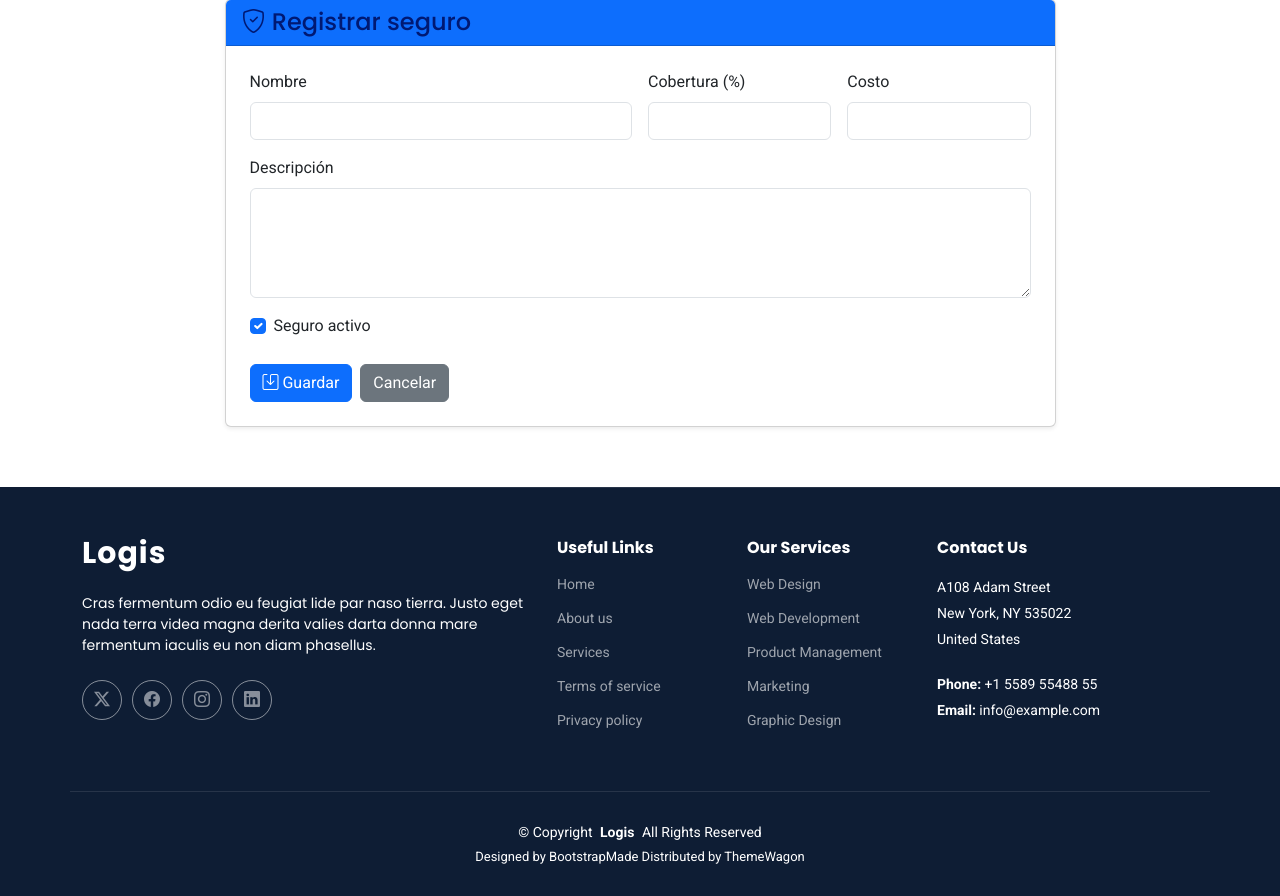
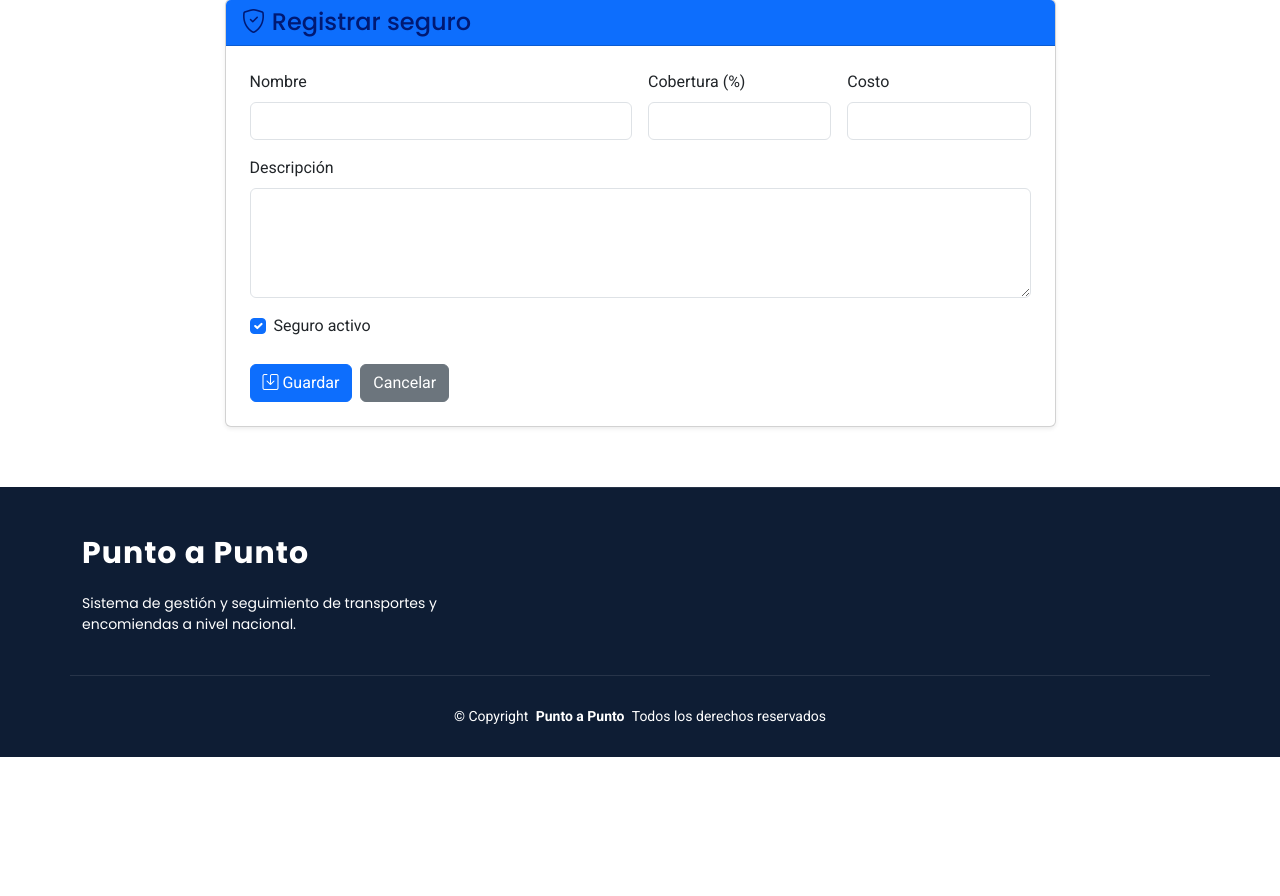
Before and after one commit to pablo2001-bod/Punto-a-Punto, a Django app: page /seguros/nuevoSeguro/ in a window 1280 px wide. Shown: the part 166-1062 px from the top of the page. After the commit the page ends 923 px from the top, so only its background shows below. Run offline with Django 5.2, Linux system fonts and the light colour scheme; some libraries are stand-ins or nearby versions.

Commit message:
Cambios en la plantilla principal sin cdns

```diff
--- a/envios/templates/plantillaprincipal.html
+++ b/envios/templates/plantillaprincipal.html
@@ -1,11 +1,11 @@
 {% load static %}
 <!DOCTYPE html>
-<html lang="en">
+<html lang="es">
 
 <head>
     <meta charset="utf-8">
     <meta content="width=device-width, initial-scale=1.0" name="viewport">
-    <title>Index - Logis Bootstrap Template</title>
+    <title>{% block titulo %}Punto a Punto{% endblock %}</title>
     <meta name="description" content="">
     <meta name="keywords" content="">
 
@@ -18,44 +18,53 @@
     <link href="https://fonts.gstatic.com" rel="preconnect" crossorigin>
     <link href="https://fonts.googleapis.com/css2?family=Roboto:ital,wght@0,100;0,300;0,400;0,500;0,700;0,900;1,100;1,300;1,400;1,500;1,700;1,900&family=Poppins:ital,wght@0,100;0,200;0,300;0,400;0,500;0,600;0,700;0,800;0,900;1,100;1,200;1,300;1,400;1,500;1,600;1,700;1,800;1,900&display=swap" rel="stylesheet">
 
-    <!-- Vendor CSS Files -->
+    <!-- Vendor CSS Files (LOCALES) -->
     <link href="{% static 'assets/vendor/bootstrap/css/bootstrap.min.css' %}" rel="stylesheet">
     <link href="{% static 'assets/vendor/bootstrap-icons/bootstrap-icons.css' %}" rel="stylesheet">
     <link href="{% static 'assets/vendor/aos/aos.css' %}" rel="stylesheet">
     <link href="{% static 'assets/vendor/fontawesome-free/css/all.min.css' %}" rel="stylesheet">
     <link href="{% static 'assets/vendor/glightbox/css/glightbox.min.css' %}" rel="stylesheet">
     <link href="{% static 'assets/vendor/swiper/swiper-bundle.min.css' %}" rel="stylesheet">
+    <link href="{% static 'assets/vendor/sweetalert/sweetalert2.min.css' %}" rel="stylesheet">
+    <link href="{% static 'assets/vendor/fileinput/fileinput.min.css' %}" rel="stylesheet">
 
     <!-- Main CSS File -->
     <link href="{% static 'assets/css/main.css' %}" rel="stylesheet">
 
-    <!-- Diseño del encabezado -->
+    <!-- LIBRERÍAS JS PRINCIPALES (LOCALES) -->
+    <script src="{% static 'assets/vendor/bootstrap/js/bootstrap.bundle.min.js' %}"></script>
+    <script src="{% static 'assets/vendor/jquery-validation/jquery.validate.min.js' %}"></script>
+    <script src="{% static 'assets/vendor/sweetalert/sweetalert2.min.js' %}"></script>
+
+    <!-- ESTILOS GLOBALES: Header y Errores de Validación en Rojo -->
     <style>
         #header {
             background-color: #0e1d34 !important;
         }
-
         #header .sitename {
             color: white !important;
         }
-
         #header .navmenu > ul > li > a {
             color: white !important;
         }
-
         #header .navmenu > ul > li > a:hover,
         #header .navmenu > ul > li > a.active {
             color: #0d6efd !important;
         }
+
+        /* ===== REGLAS CSS PARA VALIDACIÓN EN ROJO ===== */
+        label.error {
+            color: #dc3545 !important;
+            font-size: 13px;
+            font-weight: bold;
+            margin-top: 5px;
+            display: block;
+        }
+        input.error, select.error, textarea.error {
+            border: 1px solid #dc3545 !important;
+            background-color: #fff8f8 !important;
+        }
     </style>
-
-    <!-- =======================================================
-    * Template Name: Logis
-    * Template URL: https://bootstrapmade.com/logis-bootstrap-logistics-website-template/
-    * Updated: Aug 07 2024 with Bootstrap v5.3.3
-    * Author: BootstrapMade.com
-    * License: https://bootstrapmade.com/license/
-    ======================================================== -->
 </head>
 
 <body class="index-page">
@@ -145,70 +154,25 @@
 
         </div>
     </header>
+
     {% block contenido %}
     {% endblock %}
+
     <footer id="footer" class="footer dark-background">
-
         <div class="container footer-top">
             <div class="row gy-4">
                 <div class="col-lg-5 col-md-12 footer-about">
-            <a href="index.html" class="logo d-flex align-items-center">
-                <span class="sitename">Logis</span>
+                    <a href="/" class="logo d-flex align-items-center">
+                        <span class="sitename">Punto a Punto</span>
                     </a>
-            <p>Cras fermentum odio eu feugiat lide par naso tierra. Justo eget nada terra videa magna derita valies darta donna mare fermentum iaculis eu non diam phasellus.</p>
-            <div class="social-links d-flex mt-4">
-                <a href=""><i class="bi bi-twitter-x"></i></a>
-                <a href=""><i class="bi bi-facebook"></i></a>
-                <a href=""><i class="bi bi-instagram"></i></a>
-                <a href=""><i class="bi bi-linkedin"></i></a>
+                    <p>Sistema de gestión y seguimiento de transportes y encomiendas a nivel nacional.</p>
                 </div>
-            </div>
-
-            <div class="col-lg-2 col-6 footer-links">
-            <h4>Useful Links</h4>
-            <ul>
-                <li><a href="#">Home</a></li>
-                <li><a href="#">About us</a></li>
-                <li><a href="#">Services</a></li>
-                <li><a href="#">Terms of service</a></li>
-                <li><a href="#">Privacy policy</a></li>
-            </ul>
-            </div>
-
-            <div class="col-lg-2 col-6 footer-links">
-            <h4>Our Services</h4>
-            <ul>
-                <li><a href="#">Web Design</a></li>
-                <li><a href="#">Web Development</a></li>
-                <li><a href="#">Product Management</a></li>
-                <li><a href="#">Marketing</a></li>
-                <li><a href="#">Graphic Design</a></li>
-            </ul>
-            </div>
-
-            <div class="col-lg-3 col-md-12 footer-contact text-center text-md-start">
-            <h4>Contact Us</h4>
-            <p>A108 Adam Street</p>
-            <p>New York, NY 535022</p>
-            <p>United States</p>
-            <p class="mt-4"><strong>Phone:</strong> <span>+1 5589 55488 55</span></p>
-            <p><strong>Email:</strong> <span>info@example.com</span></p>
-            </div>
-
             </div>
         </div>
 
         <div class="container copyright text-center mt-4">
-        <p>© <span>Copyright</span> <strong class="px-1 sitename">Logis</strong> <span>All Rights Reserved</span></p>
-        <div class="credits">
-            <!-- All the links in the footer should remain intact. -->
-            <!-- You can delete the links only if you've purchased the pro version. -->
-            <!-- Licensing information: https://bootstrapmade.com/license/ -->
-            <!-- Purchase the pro version with working PHP/AJAX contact form: [buy-url] -->
-            Designed by <a href="https://bootstrapmade.com/">BootstrapMade</a> Distributed by <a href=“https://themewagon.com>ThemeWagon
+            <p>© <span>Copyright</span> <strong class="px-1 sitename">Punto a Punto</strong> <span>Todos los derechos reservados</span></p>
         </div>
-        </div>
-
     </footer>
 
     <!-- Scroll Top -->
@@ -217,9 +181,7 @@
     <!-- Preloader -->
     <div id="preloader"></div>
 
-    <!-- Vendor JS Files -->
-    <script src="{% static 'assets/vendor/bootstrap/js/bootstrap.bundle.min.js' %}"></script>
-    <script src="{% static 'assets/vendor/php-email-form/validate.js' %}"></script>
+    <!-- Vendor JS Files Extras (LOCALES) -->
     <script src="{% static 'assets/vendor/aos/aos.js' %}"></script>
     <script src="{% static 'assets/vendor/purecounter/purecounter_vanilla.js' %}"></script>
     <script src="{% static 'assets/vendor/glightbox/js/glightbox.min.js' %}"></script>
@@ -228,6 +190,40 @@
     <!-- Main JS File -->
     <script src="{% static 'assets/js/main.js' %}"></script>
 
+    <!-- Función Global de SweetAlert2 para Confirmar Eliminación -->
+    <script>
+        function confirmarEliminacion(event, url) {
+            event.preventDefault();
+            Swal.fire({
+                title: '¿Está seguro?',
+                text: "No podrá revertir esta acción",
+                icon: 'warning',
+                showCancelButton: true,
+                confirmButtonColor: '#d33',
+                cancelButtonColor: '#3085d6',
+                confirmButtonText: 'Sí, eliminar',
+                cancelButtonText: 'Cancelar'
+            }).then((result) => {
+                if (result.isConfirmed) {
+                    window.location.href = url;
+                }
+            });
+        }
+    </script>
+
+    <!-- Mensajes Flash de Django con SweetAlert2 -->
+    {% if messages %}
+        {% for mensaje in messages %}
+        <script>
+            Swal.fire({
+                title: 'Confirmación',
+                text: '{{ mensaje }}',
+                icon: '{% if mensaje.tags == "error" %}error{% else %}success{% endif %}',
+                confirmButtonText: 'Aceptar'
+            });
+        </script>
+        {% endfor %}
+    {% endif %}
+
 </body>
-
 </html>
```
Lines whose indentation alone changed are shown as unchanged.
